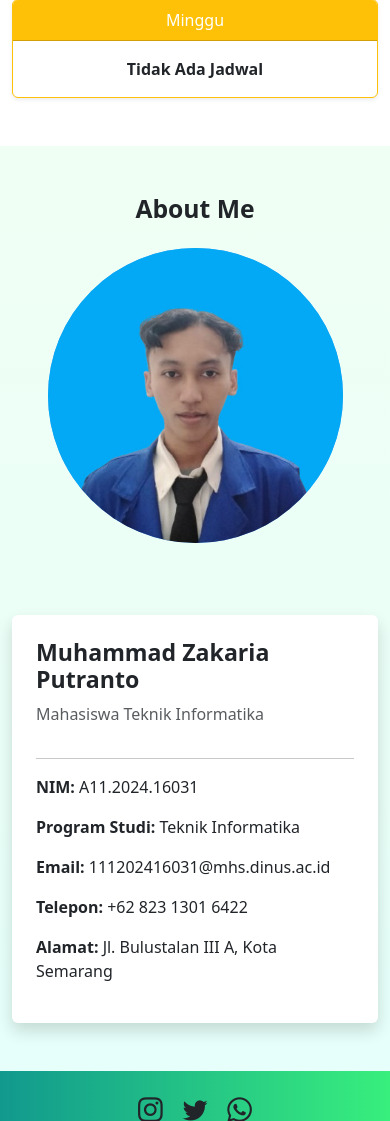
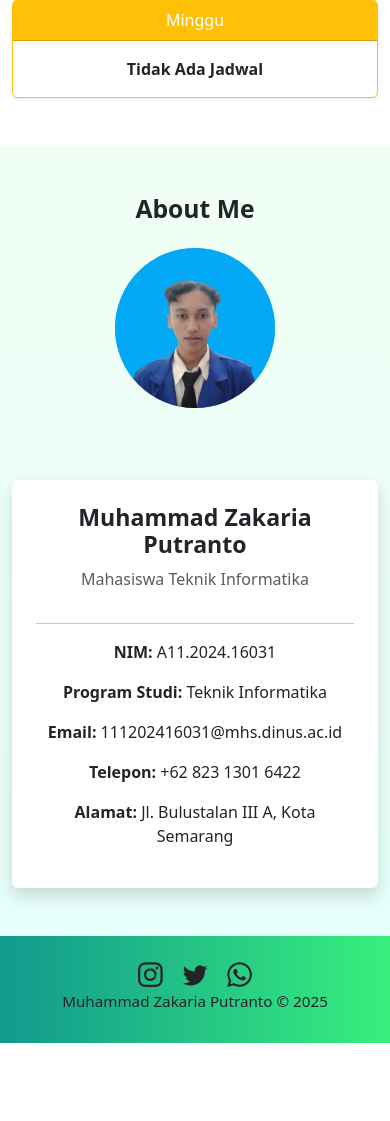
Before and after one commit to Muhammadzakariaa/dailyjournal, a PHP site: page / in a window 390 px wide. Shown: the part 5379-6500 px from the top of the page. After the commit the page ends 6422 px from the top, so only its background shows below. Run offline with PHP 8.4, Linux system fonts and the light colour scheme; data comes from the database, SQL or seed files in the repository.

Commit message:
update about-me

```diff
--- a/index.php
+++ b/index.php
@@ -153,12 +153,13 @@ body .dark-mode{
 }
 
 
+/* FOTO WRAPPER */
 .foto-wrapper {
-  width: 295px;
-  height: 295px;
+  width: clamp(160px, 30vw, 295px); /* ukuran fleksibel: HP → 160px, desktop max 295px */
+  aspect-ratio: 1 / 1;              /* selalu kotak / lingkaran */
   background-color: #4da3ff;
   border-radius: 50%;
-  overflow: hidden; /* WAJIB */
+  overflow: hidden;
   display: flex;
   align-items: center;
   justify-content: center;
@@ -167,16 +168,39 @@ body .dark-mode{
 
 .dark-mode .foto-wrapper:hover {
   transform: translateY(-5px);
-  box-shadow:
-  0 0 6px rgba(255, 193, 7, 0.45),
-  0 0 30px rgba(255, 193, 7, 0.45);
-
+  box-shadow: 0 0 6px rgba(255, 193, 7, 0.45),
+              0 0 30px rgba(255, 193, 7, 0.45);
 }
 
 .foto-wrapper img {
   width: 100%;
   height: 100%;
   object-fit: cover;
+}
+
+/* MEDIA QUERY UNTUK HP & TABLET */
+@media (max-width: 1024px) {
+  /* paksa row About Me menjadi kolom */
+  #about-me .row {
+    flex-direction: column;
+    align-items: center; /* center semua elemen */
+  }
+
+  /* kolom foto dan card full width */
+  #about-me .col-md-4,
+  #about-me .col-md-6 {
+    max-width: 100%;
+  }
+
+  /* jarak bawah foto */
+  #about-me .col-md-4 {
+    margin-bottom: 20px;
+  }
+
+  /* text card center */
+  #about-me .card {
+    text-align: center;
+  }
 }
 
 footer .social-icons a i:hover{
```
